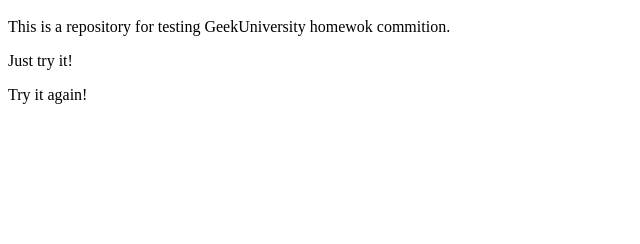
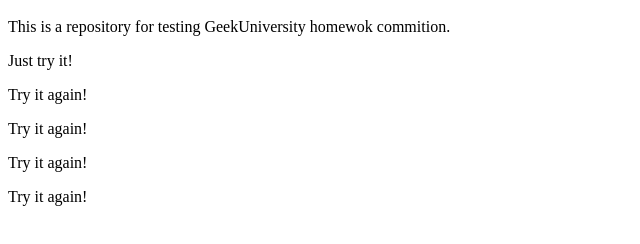
Before and after one commit to gaochenping/testGeekCommit, a plain HTML site: page index.html in a window 1280 px wide. Shown: the part 48-292 px from the top of the page, without its empty margins (0-640 px from the left). Drawn offline with Linux system fonts and the light colour scheme.

Commit message:
test push origin

```diff
--- a/index.html
+++ b/index.html
@@ -7,5 +7,8 @@
 	<p>This is a repository for testing GeekUniversity homewok commition.</p>
 	<p>Just try it! </p>
 	<p>Try it again! </p>
+	<p>Try it again! </p>
+	<p>Try it again! </p>
+	<p>Try it again! </p>
 </body>
 </html>
```
